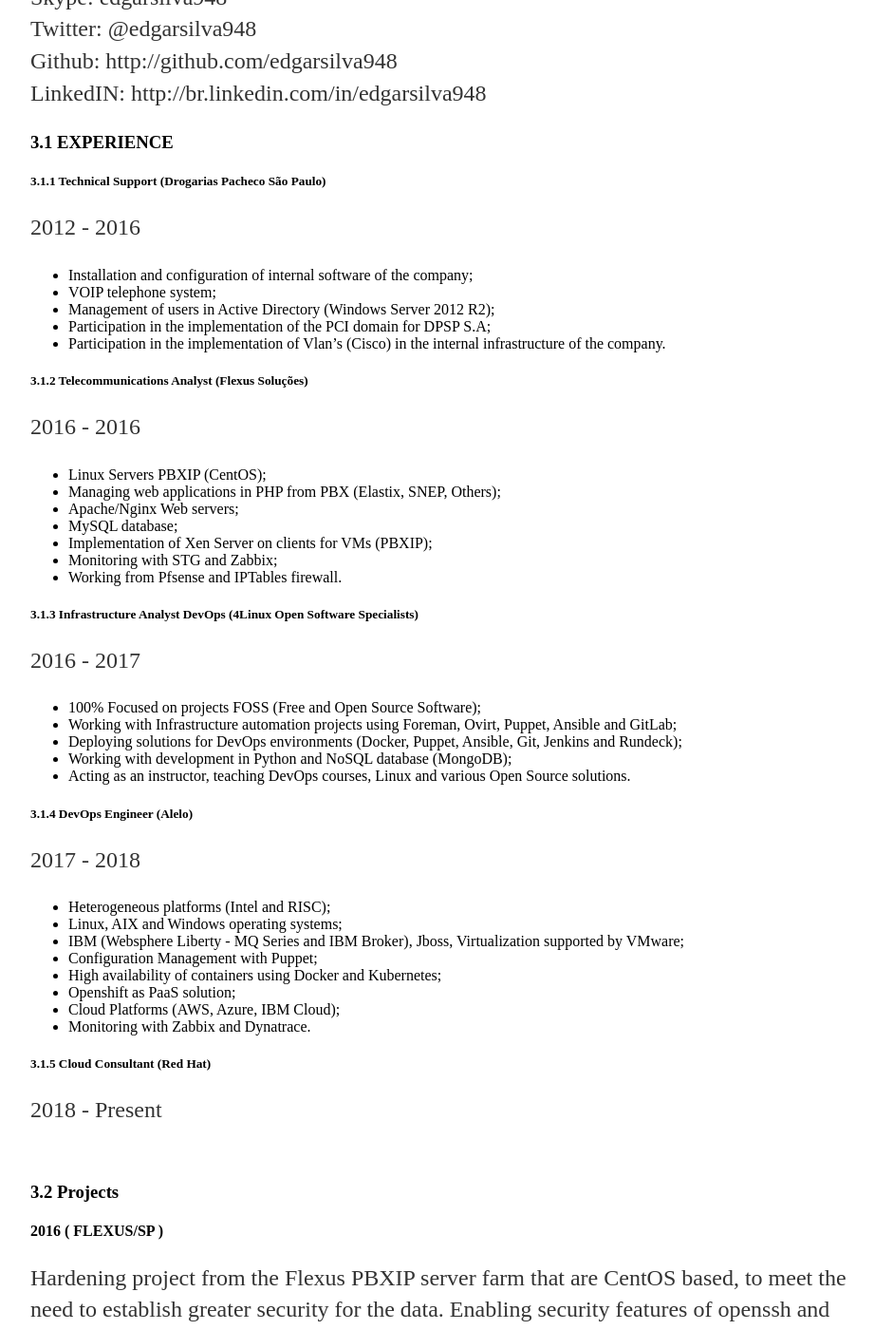
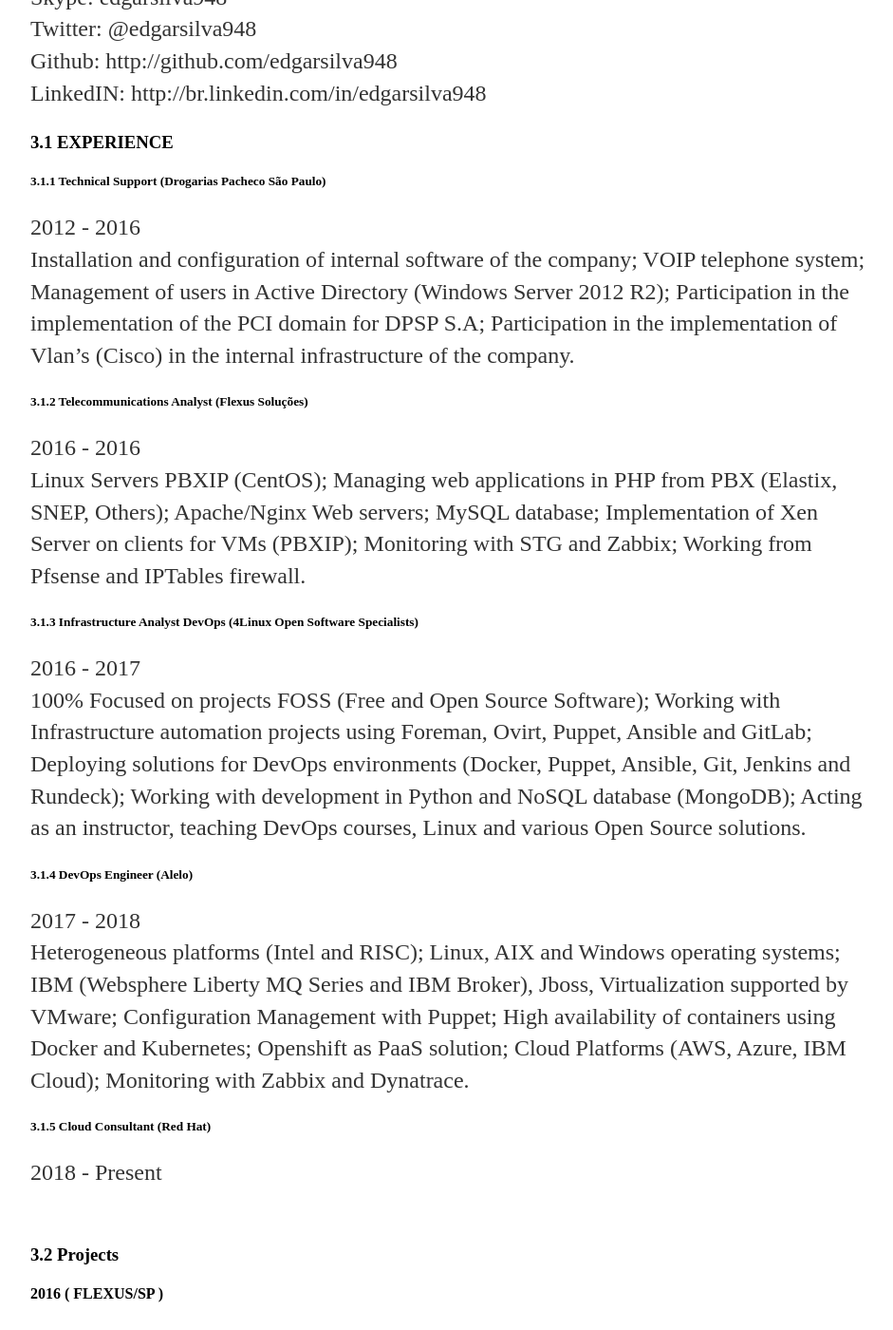
Before and after one commit to edgarsilva948/edgarsilva948.github.io, a Jekyll site: the page built from cv/index.md, in a window 1280 px wide and 1400 px high, scrolled down 988 px. Shown: the whole window at 95% size, without its empty margins (160-1101 px from the left). Built offline with Jekyll 4.4.1, drawn with Linux system fonts in a browser that asks for light colours; some of the changed text lies outside the part shown.

Commit message:
Fix CV styles

```diff
--- a/cv/index.md
+++ b/cv/index.md
@@ -34,40 +34,40 @@
 
 ##### 3.1.1 Technical Support (Drogarias Pacheco São Paulo)
 2012 - 2016<br>
-- Installation and configuration of internal software of the company;
-- VOIP telephone system;
-- Management of users in Active Directory (Windows Server 2012 R2);
-- Participation in the implementation of the PCI domain for DPSP S.A;
-- Participation in the implementation of Vlan's (Cisco) in the internal infrastructure of the company.
+ Installation and configuration of internal software of the company;
+ VOIP telephone system;
+ Management of users in Active Directory (Windows Server 2012 R2);
+ Participation in the implementation of the PCI domain for DPSP S.A;
+ Participation in the implementation of Vlan's (Cisco) in the internal infrastructure of the company.
 
 ##### 3.1.2 Telecommunications Analyst (Flexus Soluções)
 2016 - 2016<br>
-- Linux Servers PBXIP (CentOS);
-- Managing web applications in PHP from PBX (Elastix, SNEP, Others);
-- Apache/Nginx Web servers;
-- MySQL database;
-- Implementation of Xen Server on clients for VMs (PBXIP);
-- Monitoring with STG and Zabbix;
-- Working from Pfsense and IPTables firewall.
+ Linux Servers PBXIP (CentOS);
+ Managing web applications in PHP from PBX (Elastix, SNEP, Others);
+ Apache/Nginx Web servers;
+ MySQL database;
+ Implementation of Xen Server on clients for VMs (PBXIP);
+ Monitoring with STG and Zabbix;
+ Working from Pfsense and IPTables firewall.
 
 ##### 3.1.3 Infrastructure Analyst DevOps (4Linux Open Software Specialists)
 2016 - 2017<br>
-- 100% Focused on projects FOSS (Free and Open Source Software);
-- Working with Infrastructure automation projects using Foreman, Ovirt, Puppet, Ansible and GitLab;
-- Deploying solutions for DevOps environments (Docker, Puppet, Ansible, Git, Jenkins and Rundeck);
-- Working with development in Python and NoSQL database (MongoDB);
-- Acting as an instructor, teaching DevOps courses, Linux and various Open Source solutions.
+ 100% Focused on projects FOSS (Free and Open Source Software);
+ Working with Infrastructure automation projects using Foreman, Ovirt, Puppet, Ansible and GitLab;
+ Deploying solutions for DevOps environments (Docker, Puppet, Ansible, Git, Jenkins and Rundeck);
+ Working with development in Python and NoSQL database (MongoDB);
+ Acting as an instructor, teaching DevOps courses, Linux and various Open Source solutions.
 
 ##### 3.1.4 DevOps Engineer (Alelo)
 2017 - 2018<br>
-- Heterogeneous platforms (Intel and RISC);
-- Linux, AIX and Windows operating systems;
-- IBM (Websphere Liberty - MQ Series and IBM Broker), Jboss, Virtualization supported by VMware;
-- Configuration Management with Puppet;
-- High availability of containers using Docker and Kubernetes;
-- Openshift as PaaS solution;
-- Cloud Platforms (AWS, Azure, IBM Cloud);
-- Monitoring with Zabbix and Dynatrace.
+ Heterogeneous platforms (Intel and RISC);
+ Linux, AIX and Windows operating systems;
+ IBM (Websphere Liberty  MQ Series and IBM Broker), Jboss, Virtualization supported by VMware;
+ Configuration Management with Puppet;
+ High availability of containers using Docker and Kubernetes;
+ Openshift as PaaS solution;
+ Cloud Platforms (AWS, Azure, IBM Cloud);
+ Monitoring with Zabbix and Dynatrace.
 
 ##### 3.1.5 Cloud Consultant (Red Hat)
 2018 - Present<br>
```
Also changed, not shown: other parts of cv/index.md (+2 -2 lines).
